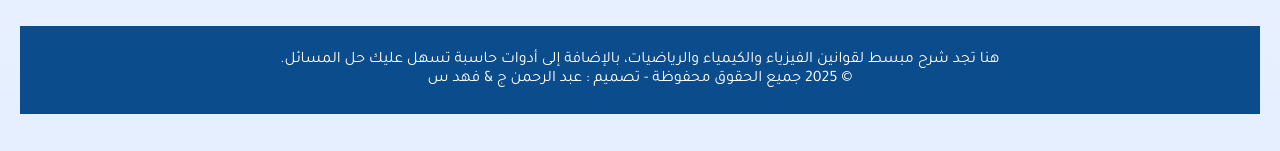
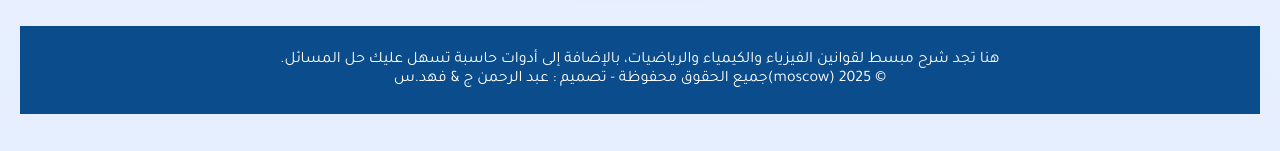
Before and after one commit to d77omy/-, a plain HTML site: page index.html in a window 1280 px wide. Shown: the part 1319-1470 px from the top of the page. Drawn offline with Linux system fonts and the light colour scheme.

Commit message:
Update index.html

```diff
--- a/index.html
+++ b/index.html
@@ -96,7 +96,7 @@
 
   <footer>
     <p>هنا تجد شرح مبسط لقوانين الفيزياء والكيمياء والرياضيات، بالإضافة إلى أدوات حاسبة تسهل عليك حل المسائل.</p>
-    <p>© 2025 جميع الحقوق محفوظة - تصميم : عبد الرحمن ج & فهد س</p>
+    <p>© 2025 (moscow)جميع الحقوق محفوظة - تصميم : عبد الرحمن ج & فهد.س</p>
   </footer>
 
   <script>
```
